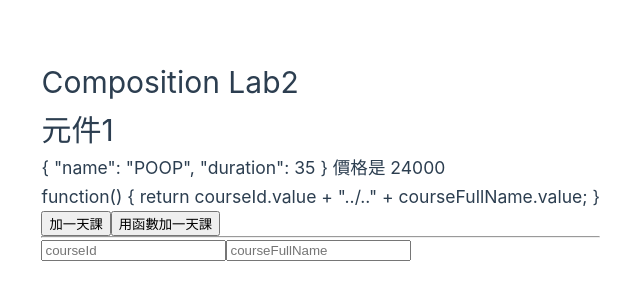
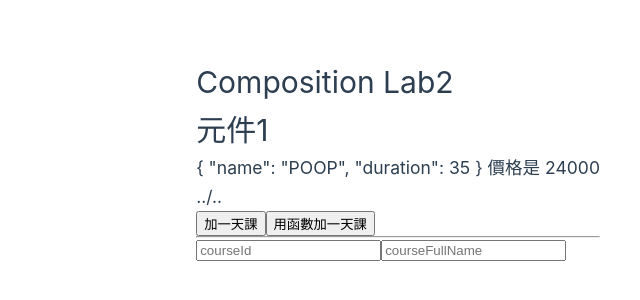
Before and after one commit to dream11026/202507_Vue3, a Vue app in the folder lab13_vite_composition2/: page / in a window 1280 px wide. Shown: the part 240-540 px from the top of the page, without its empty margins (40-680 px from the left). Built offline with nearby package versions, Linux system fonts and the light colour scheme.

Commit message:
HOF(High Order Function) 使用 computed 轉換函數

```diff
--- a/lab13_vite_composition2/src/components/MyComp1.vue
+++ b/lab13_vite_composition2/src/components/MyComp1.vue
@@ -12,7 +12,7 @@
 </template>
 
 <script>
-import { reactive, ref } from 'vue'
+import { reactive, ref, computed } from 'vue'
 export default {
     setup() {
         const course = reactive({ name: "POOP", duration: 35 })
@@ -33,10 +33,17 @@ export default {
             courseFullName.value = e.target.value
         }
 
-        const courseDisplayName = function () {
+        // HOF(High Order Function) 使用 computed 轉換函數
+        const courseDisplayName = computed(function () {
             return courseId.value + '../..' + courseFullName.value
+        })
+
+        return {
+            course, extraDuration, price,
+            courseDisplayName,
+            setCourseId,
+            setCourseFullName
         }
-        return { course, extraDuration, price, courseDisplayName, setCourseId, setCourseFullName }
     }
 }
 </script>
```
